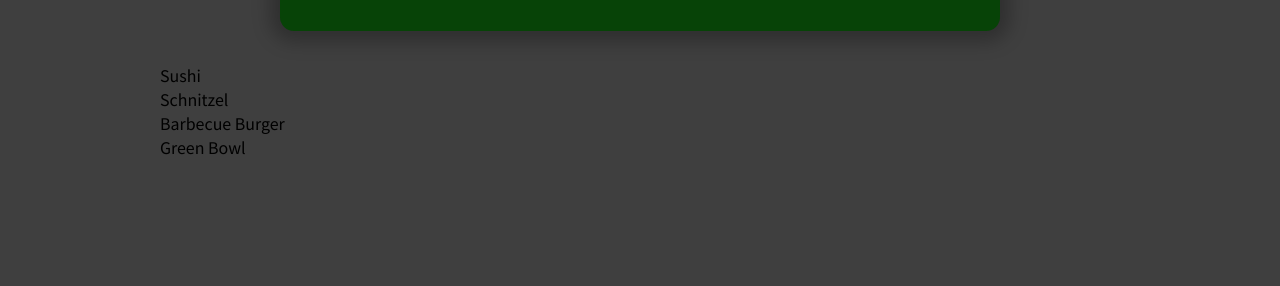
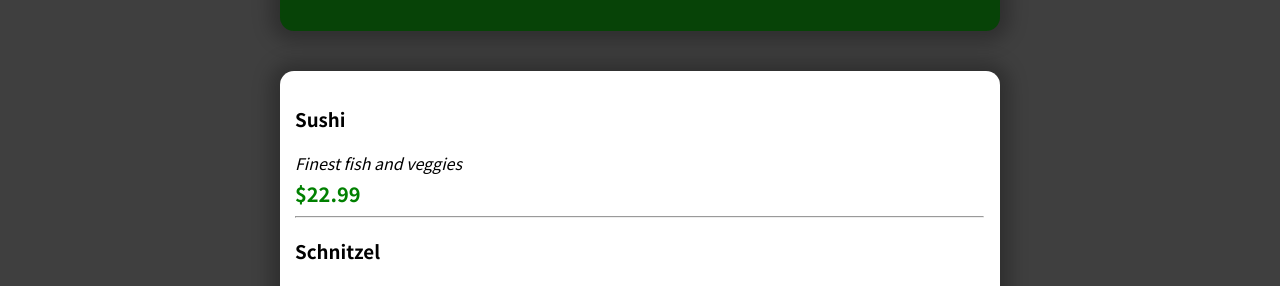
Before and after one commit to Pratiksha9240/FoodOrderApp, a React (Create React App) app: page / in a window 1280 px wide. Shown: the part 507-793 px from the top of the page. Built offline with nearby package versions, Linux system fonts and the light colour scheme.

Commit message:
Making the dummy items visible task

```diff
--- a/src/components/Meals/AvailableMeals.js
+++ b/src/components/Meals/AvailableMeals.js
@@ -1,4 +1,5 @@
 import classes from './AvailableMeals.module.css'
+import MealItem from './MealItem';
 
 const DUMMY_MEALS = [
     {
@@ -31,12 +32,15 @@ const DUMMY_MEALS = [
 const AvailableMeals = () => {
     const mealsList = DUMMY_MEALS.map(
         (meal) => (
-            <li>{meal.name}</li>
+          <>
+            <MealItem key={meal.id} meal={meal}/>
+            <hr />
+          </>
         )
     );
     return (
         <section className={classes.meals}>
-            <ul>
+            <ul className={classes.appearance}>
                 {mealsList}
             </ul>
         </section>
--- a/src/components/Meals/AvailableMeals.module.css
+++ b/src/components/Meals/AvailableMeals.module.css
@@ -7,8 +7,9 @@
 
   .meals ul {
     list-style: none;
-    margin: 0;
-    padding: 0;
+    margin-left: 120px;
+    margin-top: 40px;
+    padding-left: 15px;
   }
 
   @keyframes meals-appear {
@@ -22,3 +23,17 @@
       transform: translateY(0);
     }
   }
+
+  .appearance {
+    text-align: justify;
+    padding-left: 10px;
+    max-width: 45rem;
+    width: 90%;
+    margin-top: -10rem;
+    position: relative;
+    background-color:white;
+    color: black;
+    border-radius: 14px;
+    padding: 1rem;
+    box-shadow: 0 1px 18px 10px rgba(0, 0, 0, 0.25);
+  }
--- /dev/null
+++ b/src/components/Meals/MealItem.js
@@ -0,0 +1,13 @@
+import classes from './MealItem.module.css'
+
+const MealItem = (props) => {
+    return(
+        <li className={classes.meals}>
+            <h3>{props.meal.name}</h3>
+            <div className={classes.description}>{props.meal.description}</div>
+            <div className={classes.price}>${props.meal.price}</div>
+        </li>
+    );
+}
+
+export default MealItem;
--- /dev/null
+++ b/src/components/Meals/MealItem.module.css
@@ -0,0 +1,22 @@
+.meal {
+    display: flex;
+    justify-content: space-between;
+    margin: 1rem;
+    padding-bottom: 1rem;
+    border-bottom: 1px solid rgb(20, 5, 5);
+  }
+
+  .meal h3 {
+    margin: 0 0 0.25rem 0;
+  }
+
+  .description {
+    font-style: italic;
+  }
+
+  .price {
+    margin-top: 0.25rem;
+    font-weight: bold;
+    color: green;
+    font-size: 1.25rem;
+  }
```
